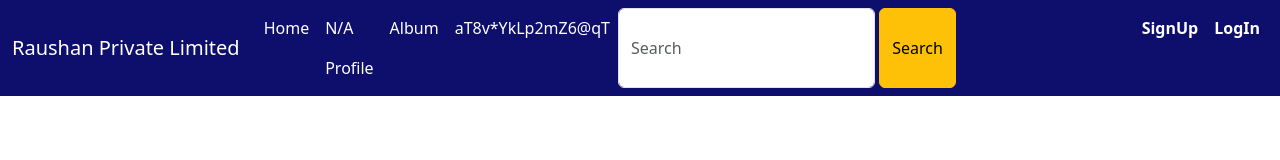
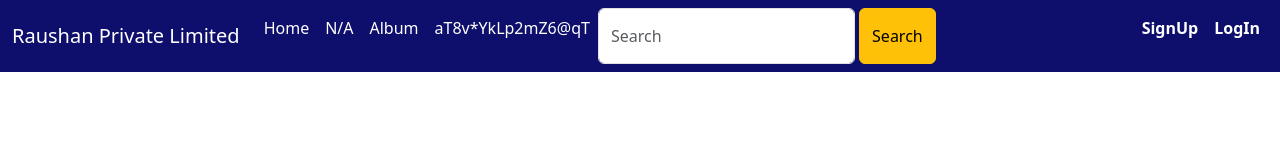
Before and after one commit to CoderRaushan/FrotendMern, a React (Vite) app: page / in a window 1280 px wide. Shown: the top 160 px of the page. Built offline with nearby package versions, Linux system fonts and the light colour scheme; no server answers.

Commit message:
first commit

```diff
--- a/src/Components/Header.jsx
+++ b/src/Components/Header.jsx
@@ -103,7 +103,7 @@ const Header = () => {
                 ) : (
                     <p>N/A</p>
                 )}
-                    {userData.name || "Profile"}
+                    {/* {userData.name || "Profile"} */}
                   </Link>
                 </li>
 
```
